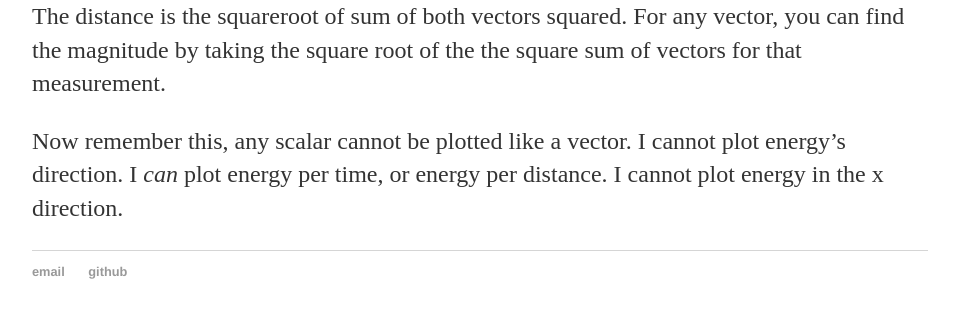
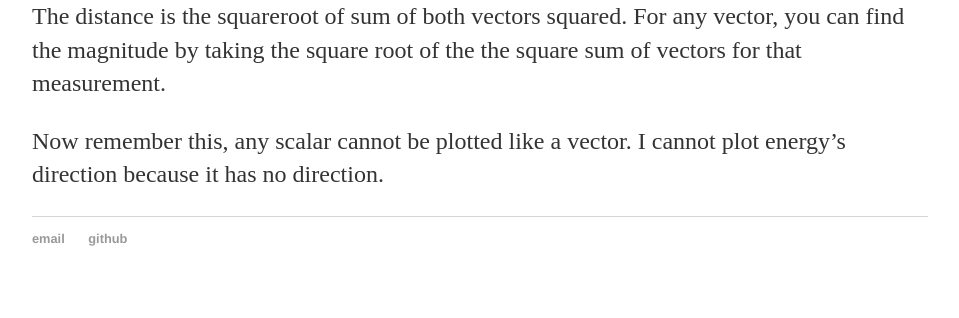
Before and after one commit to lms464/LiamsBlog, a Jekyll site: the page built from _posts/2021-06-28-Vectors1.md, in a window 1280 px wide and 900 px high, scrolled down 6124 px, cut to the strip 559-877 px from the top of the window. Shown: the whole strip, without its empty margins (160-1119 px from the left). Built offline with Jekyll 4.4.1, drawn with Linux system fonts in a browser that asks for light colours; our own code applies the rules of GitHub Pages for plain Markdown files.

Commit message:
minor update

```diff
--- a/_posts/2021-06-28-Vectors1.md
+++ b/_posts/2021-06-28-Vectors1.md
@@ -111,4 +111,4 @@ The distance is the squareroot of sum of both vectors squared. For any vector, y
 
 
 
-Now remember this, any scalar cannot be plotted like a vector. I cannot plot energy's direction. I _can_ plot energy per time, or energy per distance. I cannot plot energy in the x direction.
+Now remember this, any scalar cannot be plotted like a vector. I cannot plot energy's direction because it has no direction.
```
